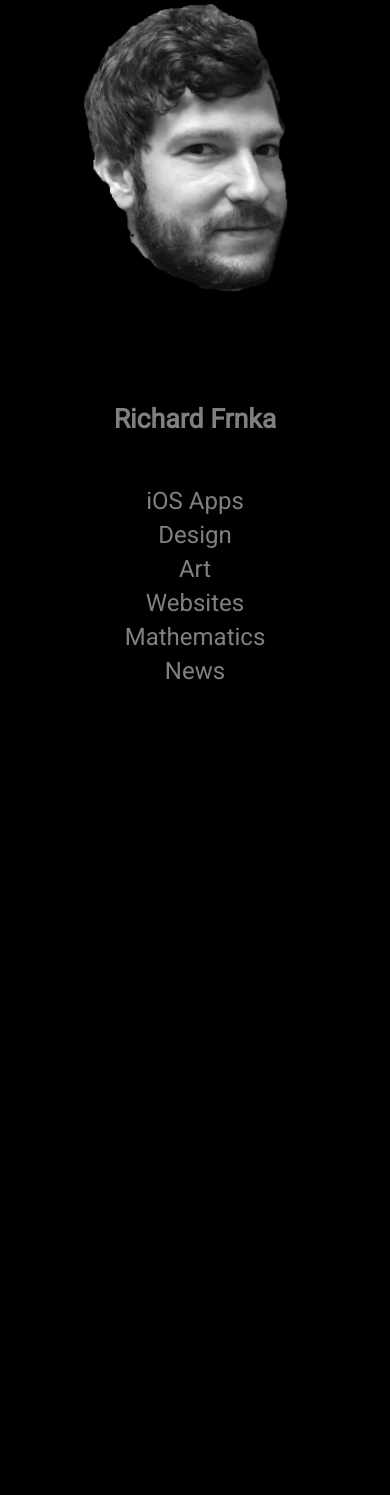
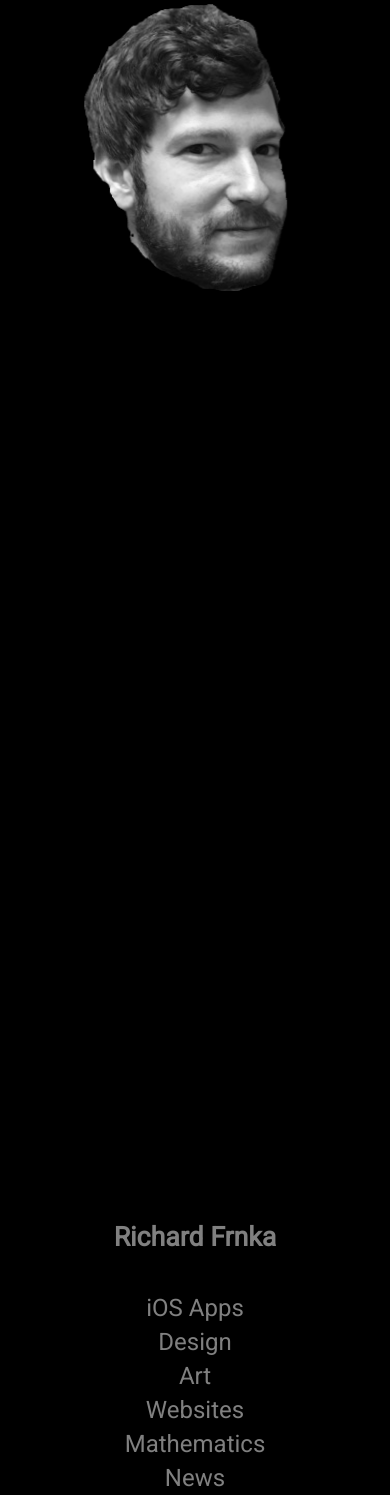
Before and after one commit to frnka/frnka.github.io, a PHP site: page /placement.html in a window 390 px wide; the page is wider, and only the part inside the window is pictured. Before the commit the page ends 680 px from the top of that part, so only its background shows below. Run offline with PHP 8.4, Linux system fonts and the light colour scheme.

Commit message:
fixed placement site

```diff
--- a/css/placement.css
+++ b/css/placement.css
@@ -85,10 +85,9 @@
     width: 100vw;
   }
   .mobileImage {
-    position: absolute;
+    position: relative;
     visibility: visible;
-    top: 0;
-    left: 20%;
+
     display: block;
     margin: auto;
     width: 60%;
@@ -103,14 +102,14 @@
     display: none;
   }
   .nameDiv {
-    position: absolute;
-    right: auto;
+    position: relative;
+
     margin: 5px auto;
     text-align: center;
     width: 90%;
-    left: 5%;
+
     height: auto;
-    top: 45%;
+
   }
   h1 {
   font-size: 20pt;
@@ -118,11 +117,11 @@
   .vertical-menu {
     padding-top: 20px;
     padding-bottom: 0px;
-    position: absolute;
-    top: 55%;
+    position: relative;
+
     width: 80%;
     margin: auto;
-    left: 10%;
+
     text-align: center;
 
   }
```
